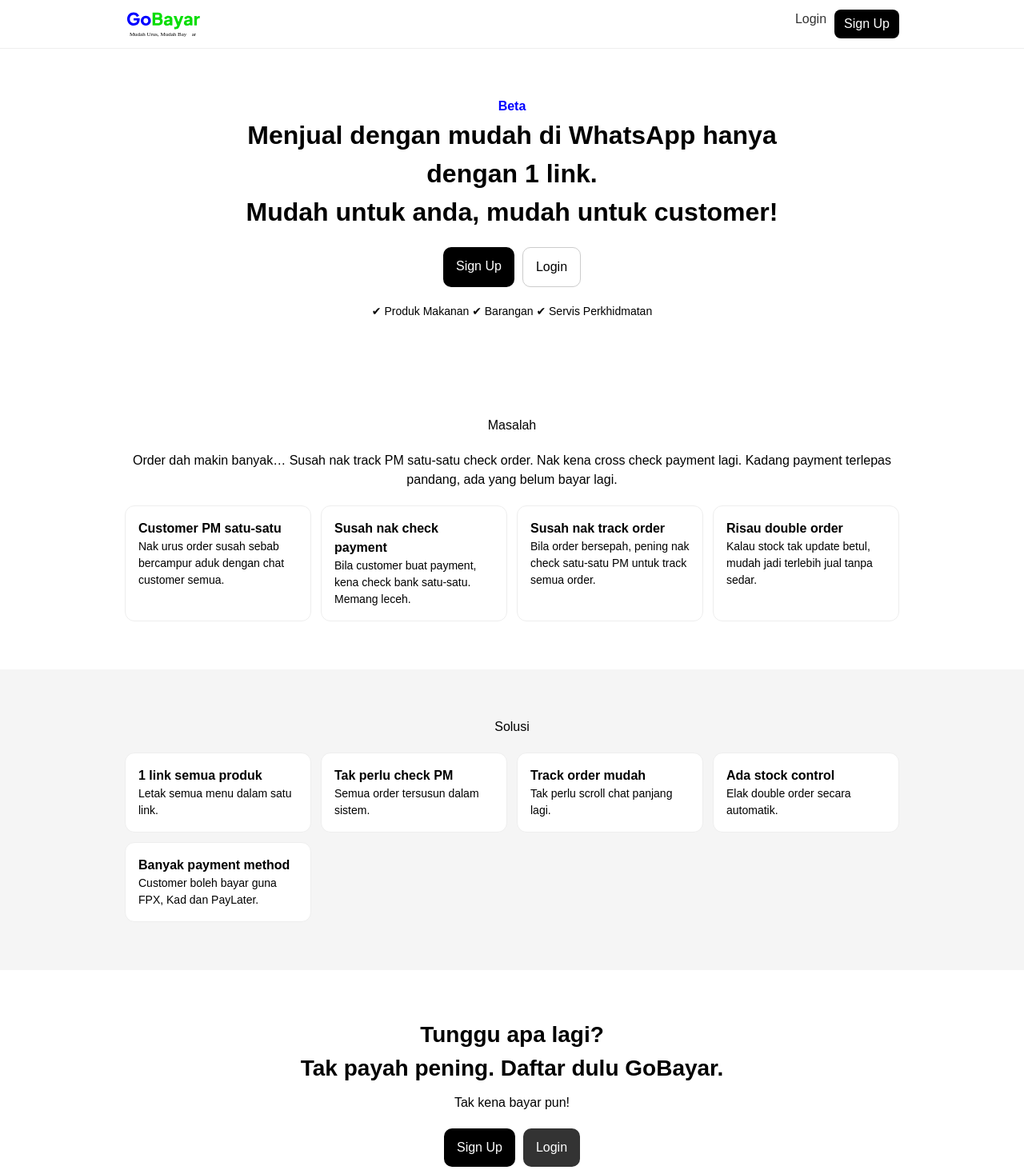
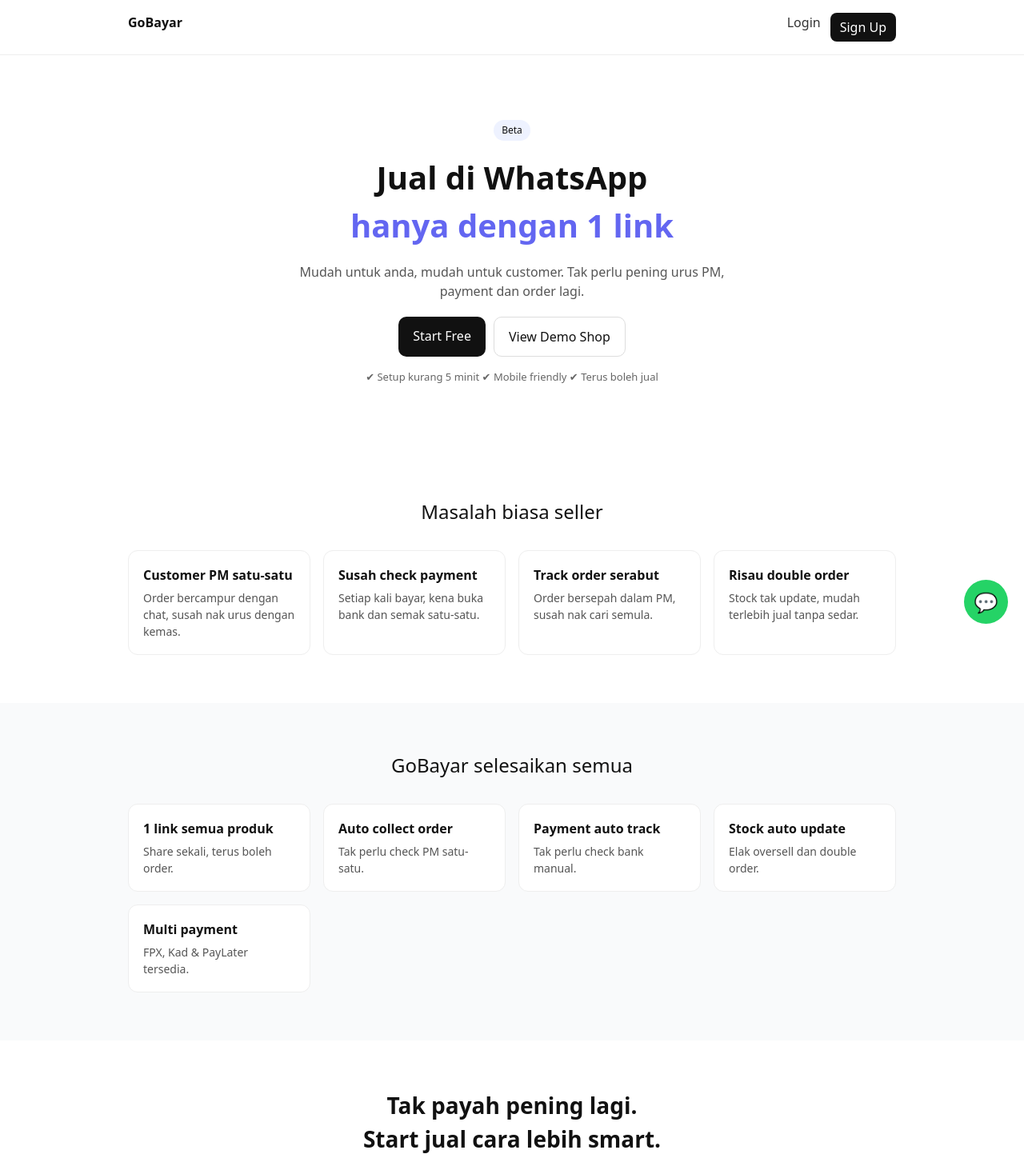
Before and after one commit to maizhakimm/pay-link, a Next.js app: page / in a window 1280 px wide. Shown: the top 1463 px of the page at 80% size. Built offline with nearby package versions, Linux system fonts and the light colour scheme.

Commit message:
Update page.tsx

```diff
--- a/src/app/page.tsx
+++ b/src/app/page.tsx
@@ -1,19 +1,15 @@
 export default function HomePage() {
   return (
-    <main style={pageWrap}>
+    <main style={wrap}>
       {/* HEADER */}
       <header style={header}>
         <div style={container}>
-          <div style={headerInner}>
-            <img
-              src="/GoBayar%20Logo%2001%20800px.svg"
-              alt="GoBayar"
-              style={logo}
-            />
+          <div style={nav}>
+            <div style={logo}>GoBayar</div>
 
-            <div style={headerActions}>
-              <a href="/login" style={headerLogin}>Login</a>
-              <a href="/signup" style={headerSignup}>Sign Up</a>
+            <div style={navActions}>
+              <a href="/login" style={navLink}>Login</a>
+              <a href="/signup" style={navBtn}>Sign Up</a>
             </div>
           </div>
         </div>
@@ -22,24 +18,34 @@
       {/* HERO */}
       <section style={hero}>
         <div style={container}>
-          <div style={heroBox}>
-            <p style={beta}>Beta</p>
+          <div style={heroInner}>
+            <div style={badge}>Beta</div>
 
-            <h1 style={title}>
-              Menjual dengan mudah di WhatsApp hanya dengan 1 link.
-              <br />
-              Mudah untuk anda, mudah untuk customer!
+            <h1 style={heroTitle}>
+              Jual di WhatsApp<br />
+              <span style={{ color: '#6366f1' }}>hanya dengan 1 link</span>
             </h1>
 
-            <div style={heroButtons}>
-              <a href="/signup" style={primaryBtn}>Sign Up</a>
-              <a href="/login" style={secondaryBtn}>Login</a>
+            <p style={heroSub}>
+              Mudah untuk anda, mudah untuk customer.
+              Tak perlu pening urus PM, payment dan order lagi.
+            </p>
+
+            <div style={ctaRow}>
+              <a href="/signup" style={primaryBtn}>Start Free</a>
+              <a
+                href="/shop/maiz-kitchen"
+                target="_blank"
+                style={ghostBtn}
+              >
+                View Demo Shop
+              </a>
             </div>
 
             <div style={trust}>
-              ✔ Produk Makanan
-              ✔ Barangan
-              ✔ Servis Perkhidmatan
+              ✔ Setup kurang 5 minit
+              ✔ Mobile friendly
+              ✔ Terus boleh jual
             </div>
           </div>
         </div>
@@ -48,30 +54,24 @@
       {/* PROBLEM */}
       <section style={section}>
         <div style={container}>
-          <h2 style={sectionTitle}>Masalah</h2>
-
-          <p style={sectionText}>
-            Order dah makin banyak… Susah nak track PM satu-satu check order.
-            Nak kena cross check payment lagi. Kadang payment terlepas pandang,
-            ada yang belum bayar lagi.
-          </p>
+          <h2 style={sectionTitle}>Masalah biasa seller</h2>
 
           <div style={grid}>
             <Card
               title="Customer PM satu-satu"
-              text="Nak urus order susah sebab bercampur aduk dengan chat customer semua."
+              text="Order bercampur dengan chat, susah nak urus dengan kemas."
             />
             <Card
-              title="Susah nak check payment"
-              text="Bila customer buat payment, kena check bank satu-satu. Memang leceh."
+              title="Susah check payment"
+              text="Setiap kali bayar, kena buka bank dan semak satu-satu."
             />
             <Card
-              title="Susah nak track order"
-              text="Bila order bersepah, pening nak check satu-satu PM untuk track semua order."
+              title="Track order serabut"
+              text="Order bersepah dalam PM, susah nak cari semula."
             />
             <Card
               title="Risau double order"
-              text="Kalau stock tak update betul, mudah jadi terlebih jual tanpa sedar."
+              text="Stock tak update, mudah terlebih jual tanpa sedar."
             />
           </div>
         </div>
@@ -80,17 +80,14 @@
       {/* SOLUTION */}
       <section style={sectionAlt}>
         <div style={container}>
-          <h2 style={sectionTitle}>Solusi</h2>
+          <h2 style={sectionTitle}>GoBayar selesaikan semua</h2>
 
           <div style={grid}>
-            <Card title="1 link semua produk" text="Letak semua menu dalam satu link." />
-            <Card title="Tak perlu check PM" text="Semua order tersusun dalam sistem." />
-            <Card title="Track order mudah" text="Tak perlu scroll chat panjang lagi." />
-            <Card title="Ada stock control" text="Elak double order secara automatik." />
-            <Card
-              title="Banyak payment method"
-              text="Customer boleh bayar guna FPX, Kad dan PayLater."
-            />
+            <Card title="1 link semua produk" text="Share sekali, terus boleh order." />
+            <Card title="Auto collect order" text="Tak perlu check PM satu-satu." />
+            <Card title="Payment auto track" text="Tak perlu check bank manual." />
+            <Card title="Stock auto update" text="Elak oversell dan double order." />
+            <Card title="Multi payment" text="FPX, Kad & PayLater tersedia." />
           </div>
         </div>
       </section>
@@ -99,47 +96,39 @@
       <section style={cta}>
         <div style={container}>
           <h2 style={ctaTitle}>
-            Tunggu apa lagi?
+            Tak payah pening lagi.
             <br />
-            Tak payah pening. Daftar dulu GoBayar.
+            Start jual cara lebih smart.
           </h2>
 
-          <p style={ctaSub}>Tak kena bayar pun!</p>
-
-          <div style={heroButtons}>
-            <a href="/signup" style={primaryBtn}>Sign Up</a>
-            <a href="/login" style={secondaryBtnDark}>Login</a>
+          <div style={ctaRow}>
+            <a href="/signup" style={primaryBtn}>Sign Up Free</a>
+            <a href="/login" style={ghostBtnDark}>Login</a>
           </div>
-
-          <div style={trustSmall}>
-            ✔ Daftar percuma ✔ Setup kurang 5 minit ✔ Terus boleh jual
-          </div>
-        </div>
-      </section>
-
-      {/* TARGET */}
-      <section style={section}>
-        <div style={container}>
-          <h2 style={sectionTitle}>GoBayar ni untuk siapa?</h2>
-          <p style={sectionText}>
-            Sesuai untuk peniaga yang online kecil dan sederhana.
-          </p>
         </div>
       </section>
 
       {/* FOOTER */}
       <footer style={footer}>
-        <div style={container}>
-          <p>GoBayar</p>
-          <p>NEUGENS SOLUTION</p>
-          <p>[MASUKKAN NO PENDAFTARAN SYARIKAT]</p>
-        </div>
+        <p>GoBayar</p>
+        <p>NEUGENS SOLUTION</p>
+        <p>SSM: [MASUKKAN NO PENDAFTARAN]</p>
       </footer>
+
+      {/* FLOATING WHATSAPP */}
+      <a
+        href="https://wa.me/60163352087"
+        target="_blank"
+        style={whatsapp}
+      >
+        💬
+      </a>
     </main>
   )
 }
 
-function Card({ title, text }: { title: string; text: string }) {
+/* COMPONENT */
+function Card({ title, text }: any) {
   return (
     <div style={card}>
       <h3 style={cardTitle}>{title}</h3>
@@ -150,122 +139,152 @@
 
 /* STYLES */
 
-const pageWrap = { fontFamily: 'sans-serif' }
+const wrap = { fontFamily: 'system-ui, sans-serif', color: '#111' }
 
 const container = {
   maxWidth: 1000,
   margin: '0 auto',
-  padding: '0 16px',
+  padding: '0 20px',
 }
 
 const header = {
-  position: 'sticky' as const,
-  top: 0,
+  borderBottom: '1px solid #eee',
   background: '#fff',
-  borderBottom: '1px solid #eee',
 }
 
-const headerInner = {
+const nav = {
   display: 'flex',
   justifyContent: 'space-between',
-  padding: '12px 0',
+  padding: '16px 0',
 }
 
-const logo = { height: 36 }
+const logo = { fontWeight: 800 }
 
-const headerActions = { display: 'flex', gap: 10 }
+const navActions = { display: 'flex', gap: 12 }
 
-const headerLogin = { textDecoration: 'none', color: '#333' }
+const navLink = { textDecoration: 'none', color: '#333' }
 
-const headerSignup = {
-  background: '#000',
+const navBtn = {
+  background: '#111',
   color: '#fff',
   padding: '6px 12px',
   borderRadius: 8,
   textDecoration: 'none',
 }
 
-const hero = { padding: '60px 0', textAlign: 'center' as const }
+const hero = { padding: '80px 0', textAlign: 'center' }
 
-const heroBox = { maxWidth: 700, margin: '0 auto' }
+const heroInner = { maxWidth: 600, margin: '0 auto' }
 
-const beta = { color: 'blue', fontWeight: 700 }
+const badge = {
+  display: 'inline-block',
+  background: '#eef2ff',
+  padding: '4px 10px',
+  borderRadius: 999,
+  fontSize: 12,
+  marginBottom: 16,
+}
 
-const title = { fontSize: 32, fontWeight: 800 }
+const heroTitle = {
+  fontSize: 40,
+  fontWeight: 800,
+  marginBottom: 16,
+}
 
-const heroButtons = {
-  marginTop: 20,
+const heroSub = {
+  color: '#555',
+  marginBottom: 20,
+}
+
+const ctaRow = {
   display: 'flex',
+  justifyContent: 'center',
   gap: 10,
-  justifyContent: 'center',
+  flexWrap: 'wrap',
 }
 
 const primaryBtn = {
-  background: '#000',
+  background: '#111',
   color: '#fff',
-  padding: '12px 16px',
+  padding: '12px 18px',
   borderRadius: 10,
   textDecoration: 'none',
 }
 
-const secondaryBtn = {
-  border: '1px solid #ccc',
-  padding: '12px 16px',
+const ghostBtn = {
+  border: '1px solid #ddd',
+  padding: '12px 18px',
   borderRadius: 10,
   textDecoration: 'none',
 }
 
-const secondaryBtnDark = {
-  background: '#333',
-  color: '#fff',
-  padding: '12px 16px',
+const ghostBtnDark = {
+  background: '#eee',
+  padding: '12px 18px',
   borderRadius: 10,
   textDecoration: 'none',
 }
 
-const trust = { marginTop: 20, fontSize: 14 }
+const trust = {
+  marginTop: 16,
+  fontSize: 13,
+  color: '#666',
+}
 
 const section = { padding: '60px 0' }
+const sectionAlt = { padding: '60px 0', background: '#f9fafb' }
 
-const sectionAlt = { padding: '60px 0', background: '#f5f5f5' }
-
-const sectionTitle = { textAlign: 'center' as const, marginBottom: 20 }
-
-const sectionText = {
-  textAlign: 'center' as const,
-  marginBottom: 20,
+const sectionTitle = {
+  textAlign: 'center',
+  marginBottom: 30,
+  fontSize: 24,
 }
 
 const grid = {
   display: 'grid',
-  gridTemplateColumns: 'repeat(auto-fit,minmax(200px,1fr))',
-  gap: 12,
+  gridTemplateColumns: 'repeat(auto-fit,minmax(220px,1fr))',
+  gap: 16,
 }
 
 const card = {
-  padding: 16,
+  padding: 18,
+  border: '1px solid #eee',
+  borderRadius: 12,
   background: '#fff',
-  borderRadius: 12,
-  border: '1px solid #eee',
 }
 
-const cardTitle = { fontWeight: 700 }
-
-const cardText = { fontSize: 14 }
+const cardTitle = { fontWeight: 700, marginBottom: 6 }
+const cardText = { fontSize: 14, color: '#555' }
 
 const cta = {
   padding: '60px 0',
-  textAlign: 'center' as const,
+  textAlign: 'center',
 }
 
-const ctaTitle = { fontSize: 28, fontWeight: 800 }
-
-const ctaSub = { marginTop: 10 }
-
-const trustSmall = { marginTop: 16, fontSize: 13 }
+const ctaTitle = {
+  fontSize: 28,
+  fontWeight: 800,
+  marginBottom: 20,
+}
 
 const footer = {
   padding: '40px 0',
-  textAlign: 'center' as const,
+  textAlign: 'center',
   borderTop: '1px solid #eee',
 }
+
+const whatsapp = {
+  position: 'fixed',
+  bottom: 20,
+  right: 20,
+  background: '#25D366',
+  color: '#fff',
+  width: 55,
+  height: 55,
+  borderRadius: '50%',
+  display: 'flex',
+  alignItems: 'center',
+  justifyContent: 'center',
+  fontSize: 24,
+  textDecoration: 'none',
+}
```
